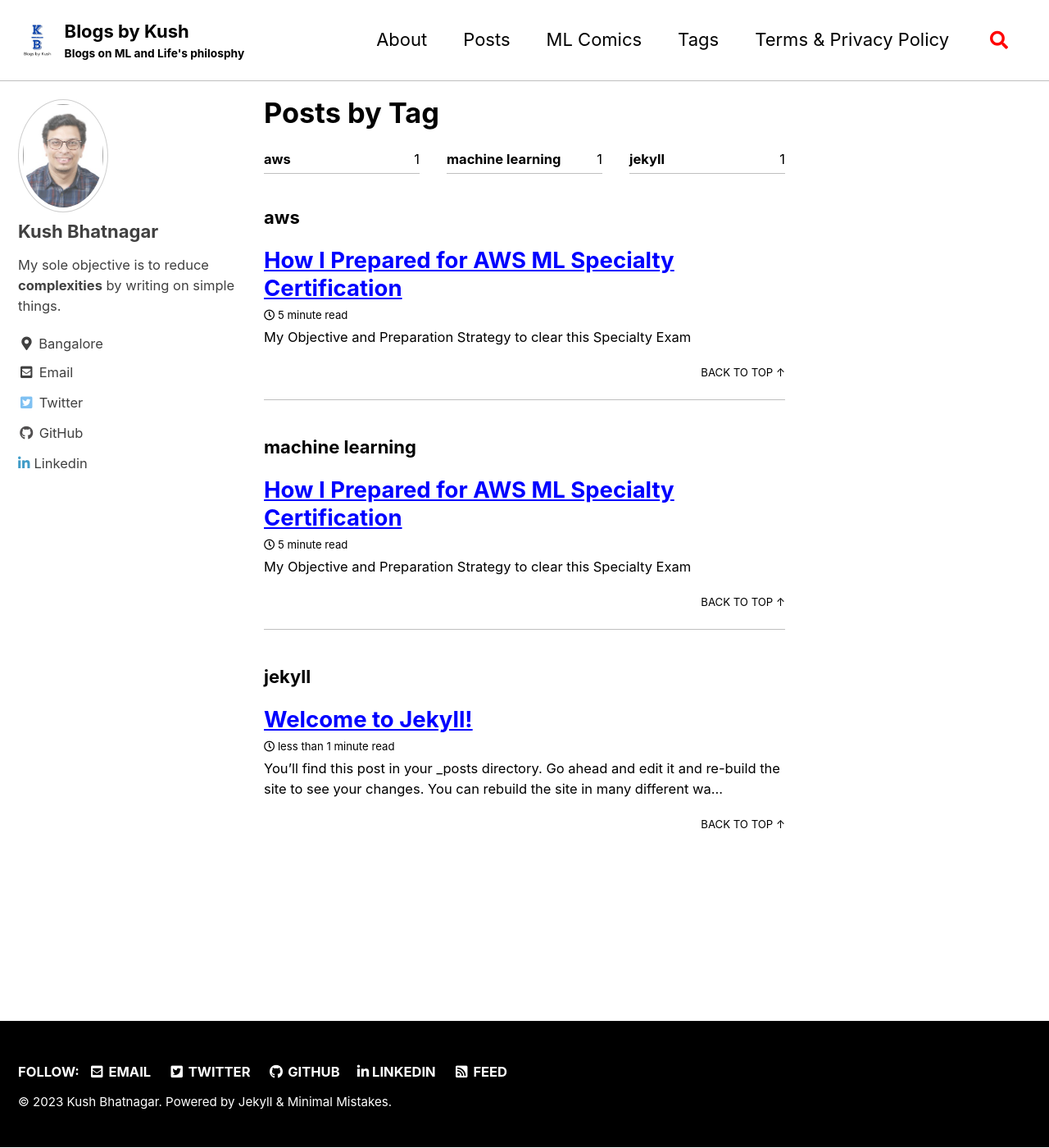
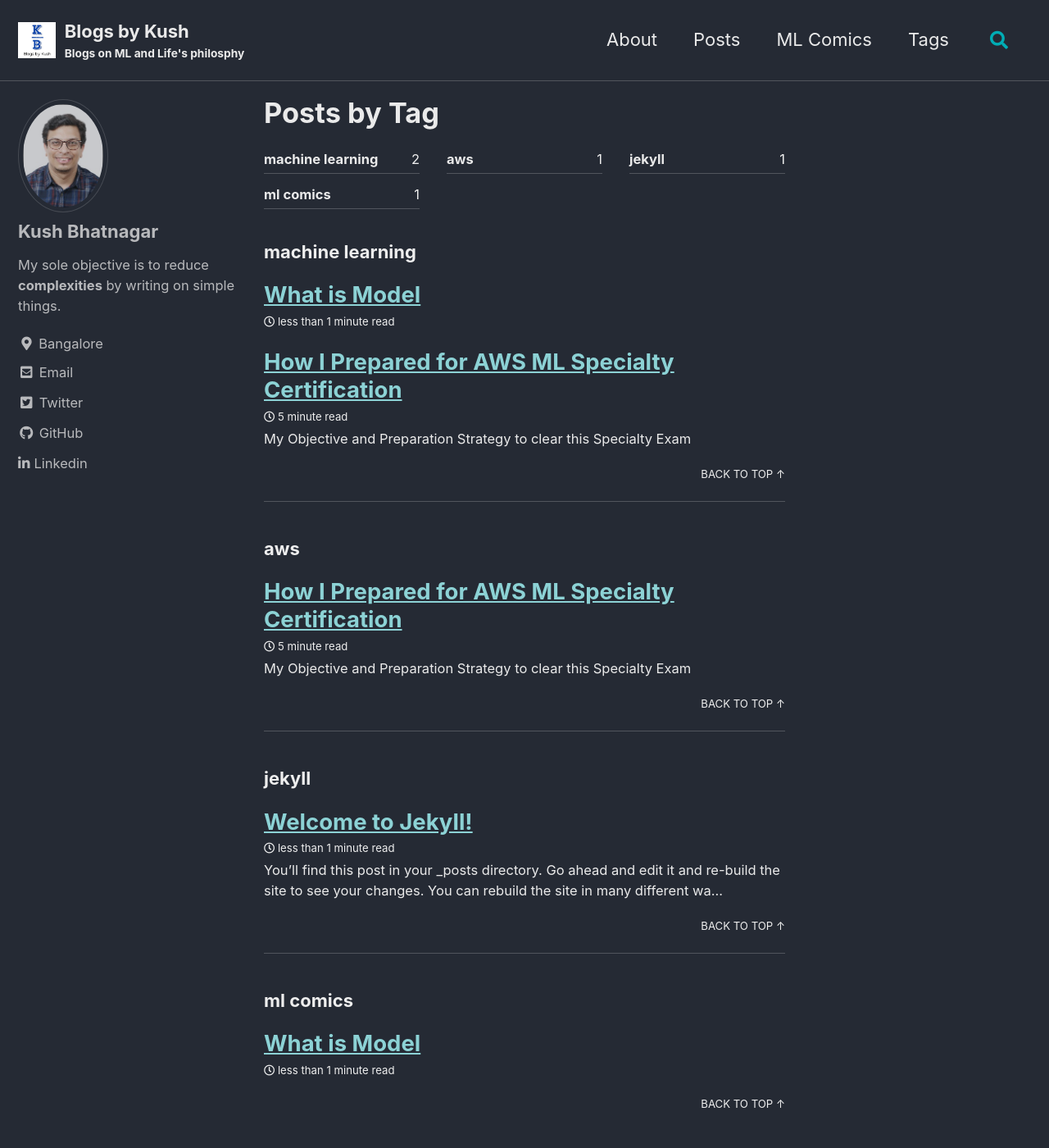
Before and after one commit to KushBhatnagar/kushbhatnagar.github.io, a Jekyll site: the page built from _pages/tags.md, in a window 1280 px wide and 1400 px high. Shown: the whole window at 82% size. Built offline with Jekyll 4.4.1, drawn with Linux system fonts in a browser that asks for light colours; cached includes are drawn as plain includes.

```diff
--- a/_config.yml
+++ b/_config.yml
@@ -1,4 +1,4 @@
-minimal_mistakes_skin: contrast
+minimal_mistakes_skin:  dark #contrast
 locale: en-US
 title: Blogs by Kush
 title_separator: '-'
@@ -10,7 +10,7 @@
 #baseurl: null
 baseurl: "/"
 repository: null
-teaser: /assets/images/unsplash-image-8.jpg
+teaser: /assets/images/unsplash-image-3.jpg
 logo: /assets/images/logo-kb-2.png
 masthead_title: null
 words_per_minute: 200
--- a/_includes/head/custom.html
+++ b/_includes/head/custom.html
@@ -3,3 +3,7 @@
 <!-- insert favicons. use https://realfavicongenerator.net/ -->
 
 <!-- end custom head snippets -->
+
+<head>
+<script id="mcjs">!function(c,h,i,m,p){m=c.createElement(h),p=c.getElementsByTagName(h)[0],m.async=1,m.src=i,p.parentNode.insertBefore(m,p)}(document,"script","https://chimpstatic.com/mcjs-connected/js/users/c937565c206ad87a847339f0f/67119941196fee5f6649f01e9.js");</script>
+</head>
--- /dev/null
+++ b/_posts/2023-03-19-what-is-model.md
@@ -0,0 +1,11 @@
+---
+title: What is Model
+layout : single
+tags:
+- machine learning
+- ml comics
+---
+
+<figure>
+	<a><img src="/assets/images/WhatIsModel.png"></a>
+</figure>
```
Also changed, not shown: _data/navigation.yml (+7 -6 lines), _pages/year-archive.md (added, +6 -0 lines), index.md (+3 -2 lines), assets/images/WhatIsModel.png (added), assets/images/logo-kb-2.png, assets/images/unsplash-image-3.jpg (added).
